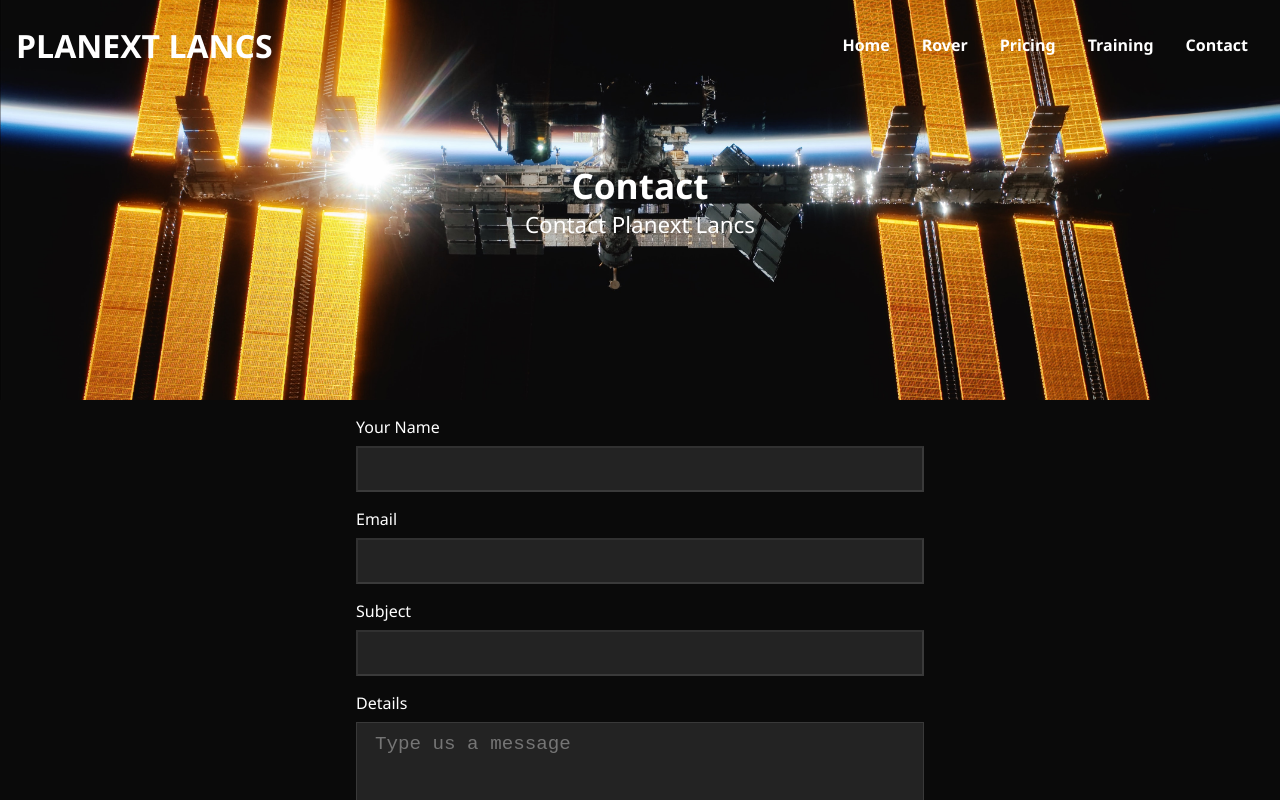
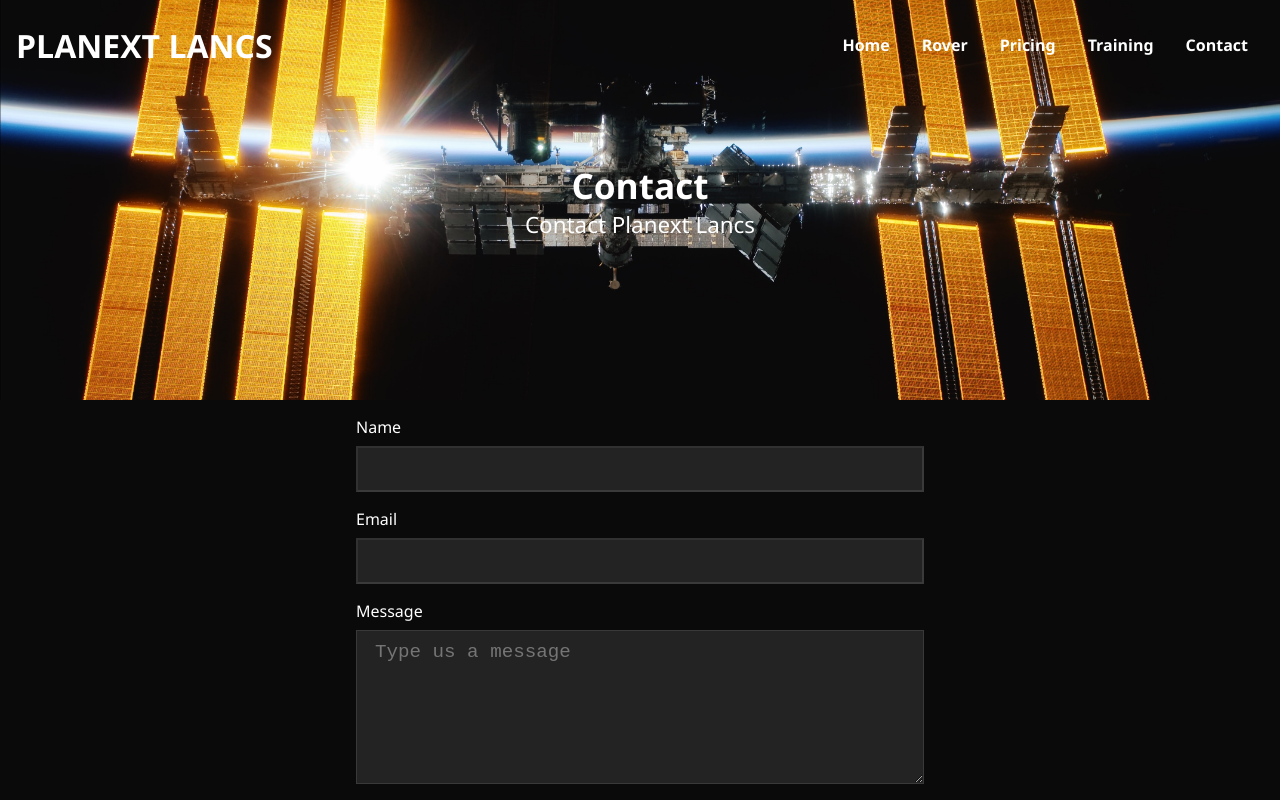
Before and after one commit to coopercodex/PlanextLancs, a React (Create React App) app: page /contact in a window 1280 px wide. Shown: the top 800 px of the page. Built offline with nearby package versions, Linux system fonts and the light colour scheme; a web font is replaced by a local one.

Commit message:
Adds form

```diff
--- a/package.json
+++ b/package.json
@@ -4,6 +4,7 @@
   "private": true,
   "proxy": "https://tl-api.vercel.app/api/tickets",
   "dependencies": {
+    "@emailjs/browser": "^3.10.0",
     "@emotion/react": "^11.10.5",
     "@emotion/styled": "^11.10.5",
     "@mui/material": "^5.11.8",
--- a/src/components/Form.jsx
+++ b/src/components/Form.jsx
@@ -1,19 +1,34 @@
-import React from 'react'
+import React, {useRef} from 'react'
 import './Form.css'
+import emailjs from '@emailjs/browser';
+
 
 export const Form = () => {
+  const form = useRef();
+
+  const sendEmail = (e) => {
+    e.preventDefault();
+    emailjs.sendForm(process.env.REACT_APP_EMAILJS_SERVICE_ID, process.env.REACT_APP_EMAILJS_TEMPLATE_ID, form.current, process.env.REACT_APP_PUBLIC_KEY)
+      .then((result) => {
+          console.log(result.text);
+          e.target.reset()
+          alert("Email sent! Thanks!")
+      }, (error) => {
+          console.log(error.text);
+      });
+  };
+
+
   return (
     <div className='form'>
-      <form>
-        <label>Your Name</label>
-        <input type='text'></input>
-        <label>Email</label>
-        <input type='email'></input>
-        <label>Subject</label>
-        <input type='text'></input>
-        <label>Details</label>
-        <textarea rows='6' placeholder='Type us a message' />
-        <button className='btn'>Submit</button>
+      <form ref={form} onSubmit={sendEmail}>
+      <label>Name</label>
+      <input type="text" name="user_name" />
+      <label>Email</label>
+      <input type="email" name="user_email" />
+      <label>Message</label>
+      <textarea rows='6' placeholder='Type us a message' name='message' />
+      <button className='btn' type="submit" value="Send">Submit</button>
       </form>
     </div>
   )
--- a/src/components/PricingCard.css
+++ b/src/components/PricingCard.css
@@ -23,6 +23,7 @@
 }
 
 .card {
+  max-width: 500px;
   cursor: pointer;
   background: url('../assests/Untitled design (1).png') no-repeat center/cover;
   box-shadow: 0 0 15px #685455;
--- a/src/components/PricingCard.jsx
+++ b/src/components/PricingCard.jsx
@@ -23,8 +23,8 @@ export const PricingCard = () => {
   return (
     <div className='pricing'>
       <div className='card-container'>
-        {ticket.map((card) => (
-          <div className='card'>
+        {ticket.map((card, index) => (
+          <div className='card' key={index}>
             <h3>-{card.title}-</h3>
             <span className='bar'></span>
             <p className='currency'>{card.price} Million BTC</p>
```
Also changed, not shown: 2 other files (tests, documents, lock files or other folders).
